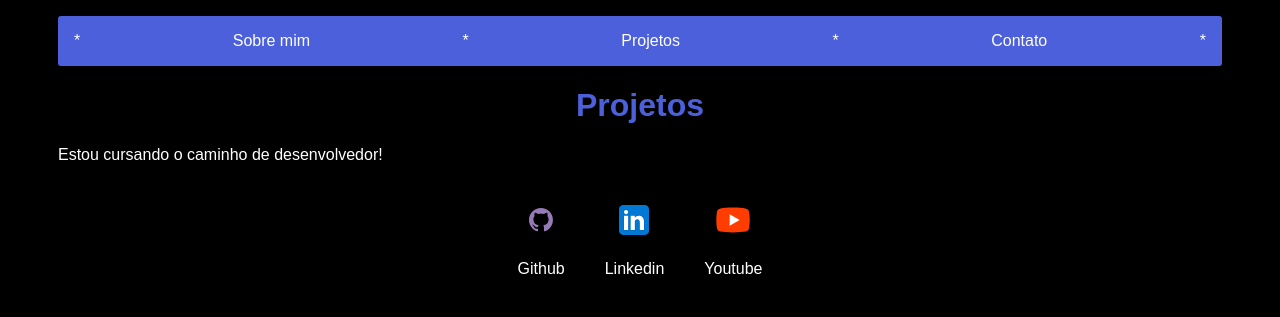
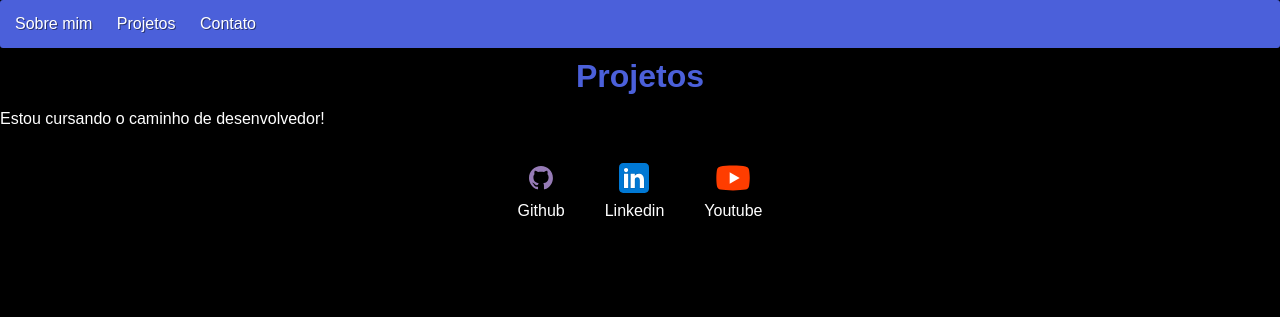
Before and after one commit to mfrancisco991/portfolio, a plain HTML site: page projetos.html in a window 1280 px wide. Drawn offline with Linux system fonts and the light colour scheme.

Commit message:
Add files via upload

```diff
--- a/projetos.html
+++ b/projetos.html
@@ -7,24 +7,13 @@
     <link rel="stylesheet" href="style.css">
 </head>
 <body>
-<div class="container">
-    <nav class="menu">
-        <ul>
-            *
-            <li>
-                <a href="index.html">Sobre mim</a>
-            </li>
-            *
-            <li>
-                <a href="projetos.html">Projetos</a>
-            </li>
-            *
-            <li>
-                <a href="contato.html">Contato</a>
-            </li>
-            *
-        </ul>
-    </nav>
+    <header>
+        <nav class="menu">
+                    <a href="index.html">Sobre mim</a>
+                    <a href="projetos.html">Projetos</a>
+                    <a href="contato.html">Contato</a>
+        </nav>
+    </header>
     <h1 style="text-align: center;">Projetos</h1>
     <p>Estou cursando o caminho de desenvolvedor!</p>
     <footer>
--- a/style.css
+++ b/style.css
@@ -1,4 +1,9 @@
 @charset "UTF-8";
+
+* {
+    margin: 0px;
+    padding: 0px;
+}
 
 body {
     background-color: black;
@@ -6,32 +11,29 @@ body {
     font-family: Arial, Helvetica, sans-serif;
 }
 
-ul {
-    display: flex;
-    justify-content: space-between;
-    list-style-type: none;
-    padding: 16px;
-}
-
 a {
     color: white;
     text-decoration: none;
-}
-
-header img {
-    width: 150px;
-    height: 180px;
-    border-radius: 30%;
-    border: 5px solid rgb(75, 96, 218);
-
 }
 
 .center {
     text-align: center;
 }
 
+.center > img {
+    width: 150px;
+    height: 180px;
+    border-radius: 30%;
+    border: 5px solid rgb(75, 96, 218);
+}
+
 h1 {
     color: rgb(75, 96, 218);
+    margin-bottom: 15px;
+}
+
+h2, h3, p {
+    margin-bottom: 10px;
 }
 
 footer img {
@@ -56,8 +58,18 @@ footer a {
 .menu {
     background-color: rgb(75, 96, 218);
     border-radius: 3px;
+    margin-bottom: 10px;
+    padding: 15px;
+    font-family: Arial, Helvetica, sans-serif;
+    font-size: 16px;
+}
+
+.menu > a {
+    margin-right: 20px;
+    text-shadow: rgba(0, 0, 0, 0.466) 1px 1px;
 }
 
 nav a:hover {
     color: rgb(0, 0, 0);
+    margin-right: 10px;
 }
```
Also changed, not shown: contato.html (+2 -13 lines), index.html (+10 -19 lines).
